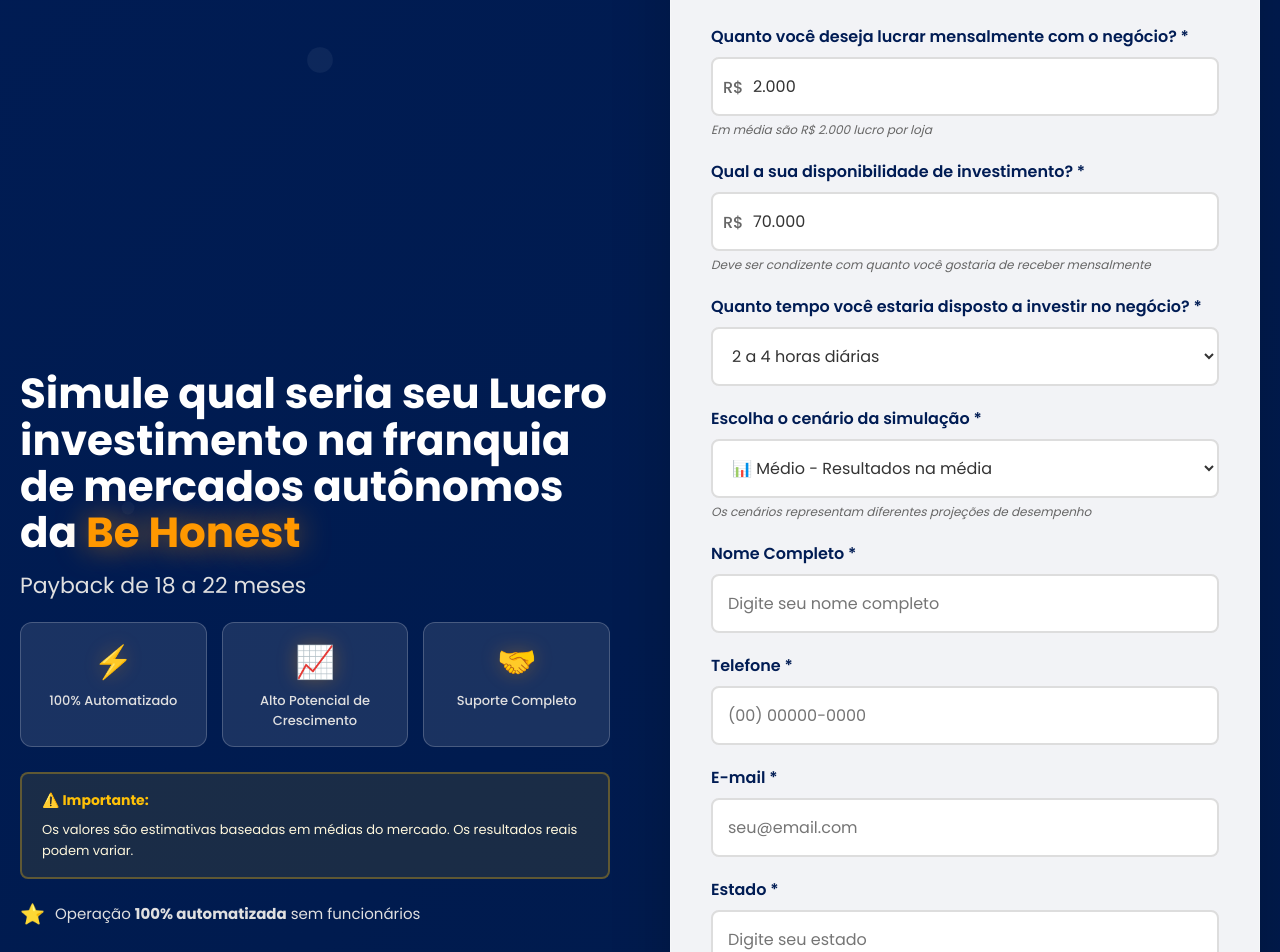
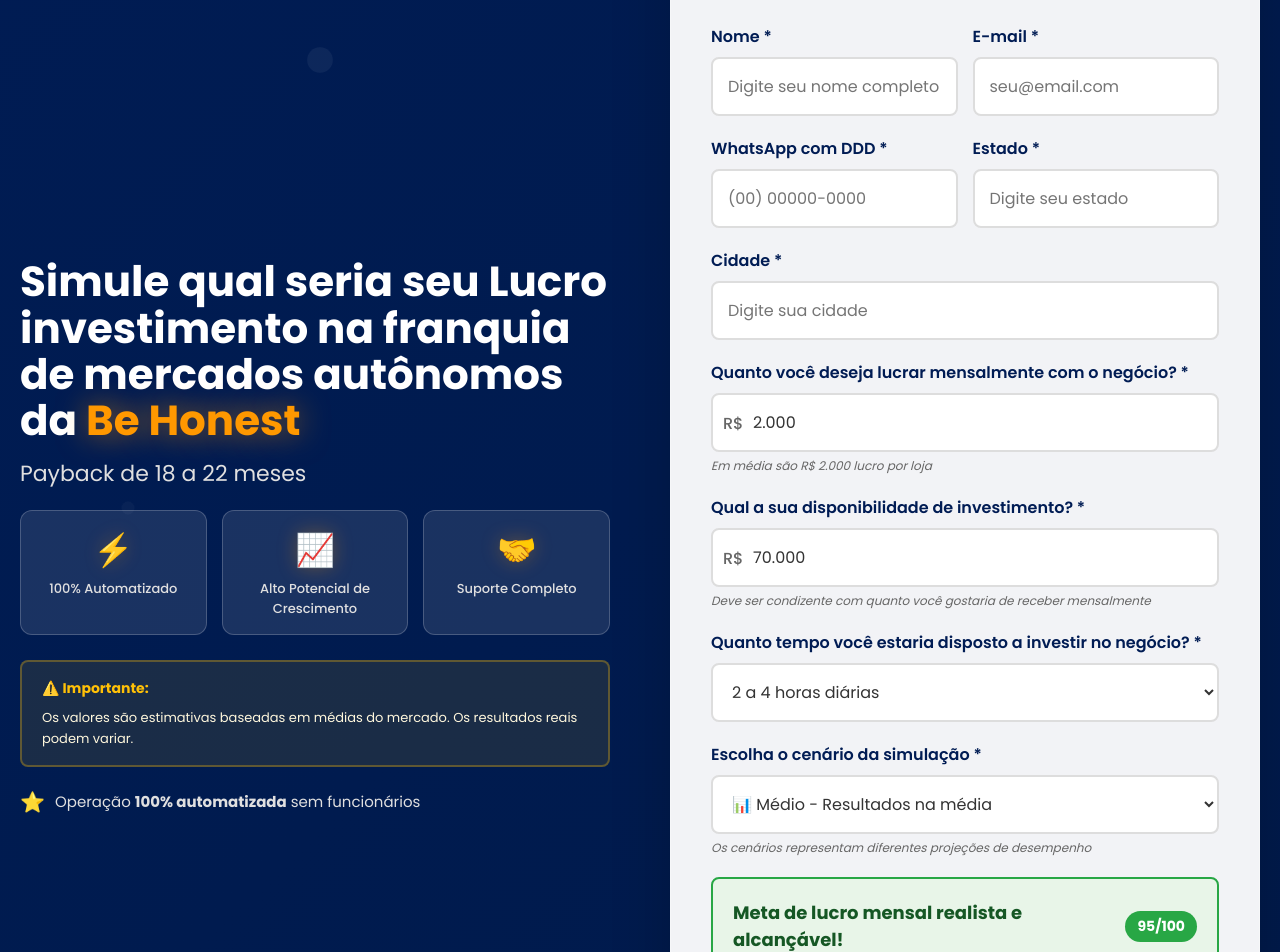
Before and after one commit to PedroHenriquePimentaVaz/Simulador_Financeiro, a React (Vite) app: page / in a window 1280 px wide. Shown: the part 260-1212 px from the top of the page. Built offline with nearby package versions, Linux system fonts and the light colour scheme.

Commit message:
Reorganizar campos de contato no topo do formulário em layout de 2 colunas

```diff
--- a/src/components/SimulationForm.tsx
+++ b/src/components/SimulationForm.tsx
@@ -108,6 +108,66 @@
 
   return (
     <form onSubmit={handleSubmit}>
+      <div style={{ display: 'grid', gridTemplateColumns: '1fr 1fr', gap: '15px', marginBottom: '20px' }}>
+        <div className="form-group" style={{ marginBottom: 0 }}>
+          <label className="form-label">Nome *</label>
+          <input
+            type="text"
+            className="form-input"
+            placeholder="Digite seu nome completo"
+            value={formData.nome || ''}
+            onChange={(e) => handleInputChange('nome', e.target.value)}
+          />
+        </div>
+
+        <div className="form-group" style={{ marginBottom: 0 }}>
+          <label className="form-label">E-mail *</label>
+          <input
+            type="email"
+            className="form-input"
+            placeholder="seu@email.com"
+            value={formData.email || ''}
+            onChange={(e) => handleInputChange('email', e.target.value)}
+          />
+        </div>
+      </div>
+
+      <div style={{ display: 'grid', gridTemplateColumns: '1fr 1fr', gap: '15px', marginBottom: '20px' }}>
+        <div className="form-group" style={{ marginBottom: 0 }}>
+          <label className="form-label">WhatsApp com DDD *</label>
+          <input
+            type="text"
+            className="form-input"
+            placeholder="(00) 00000-0000"
+            value={formData.telefone ? formatPhone(formData.telefone) : ''}
+            onChange={(e) => handleInputChange('telefone', e.target.value.replace(/\D/g, ''))}
+            maxLength={11}
+          />
+        </div>
+
+        <div className="form-group" style={{ marginBottom: 0 }}>
+          <label className="form-label">Estado *</label>
+          <input
+            type="text"
+            className="form-input"
+            placeholder="Digite seu estado"
+            value={formData.estado || ''}
+            onChange={(e) => handleInputChange('estado', e.target.value)}
+          />
+        </div>
+      </div>
+
+      <div className="form-group" style={{ marginBottom: '20px' }}>
+        <label className="form-label">Cidade *</label>
+        <input
+          type="text"
+          className="form-input"
+          placeholder="Digite sua cidade"
+          value={formData.cidade || ''}
+          onChange={(e) => handleInputChange('cidade', e.target.value)}
+        />
+      </div>
+
       <div className="form-group">
         <label className="form-label">Quanto você deseja lucrar mensalmente com o negócio? *</label>
         <div style={{ position: 'relative' }}>
@@ -219,62 +279,6 @@
         </p>
       </div>
 
-      <div className="form-group">
-        <label className="form-label">Nome Completo *</label>
-        <input
-          type="text"
-          className="form-input"
-          placeholder="Digite seu nome completo"
-          value={formData.nome || ''}
-          onChange={(e) => handleInputChange('nome', e.target.value)}
-        />
-      </div>
-
-      <div className="form-group">
-        <label className="form-label">Telefone *</label>
-        <input
-          type="text"
-          className="form-input"
-          placeholder="(00) 00000-0000"
-          value={formData.telefone ? formatPhone(formData.telefone) : ''}
-          onChange={(e) => handleInputChange('telefone', e.target.value.replace(/\D/g, ''))}
-          maxLength={11}
-        />
-      </div>
-
-      <div className="form-group">
-        <label className="form-label">E-mail *</label>
-        <input
-          type="email"
-          className="form-input"
-          placeholder="seu@email.com"
-          value={formData.email || ''}
-          onChange={(e) => handleInputChange('email', e.target.value)}
-        />
-      </div>
-
-      <div className="form-group">
-        <label className="form-label">Estado *</label>
-        <input
-          type="text"
-          className="form-input"
-          placeholder="Digite seu estado"
-          value={formData.estado || ''}
-          onChange={(e) => handleInputChange('estado', e.target.value)}
-        />
-      </div>
-
-      <div className="form-group">
-        <label className="form-label">Cidade *</label>
-        <input
-          type="text"
-          className="form-input"
-          placeholder="Digite sua cidade"
-          value={formData.cidade || ''}
-          onChange={(e) => handleInputChange('cidade', e.target.value)}
-        />
-      </div>
-
       {/* Análise de Viabilidade */}
       {viabilityAnalysis && (
         <div style={{
```
